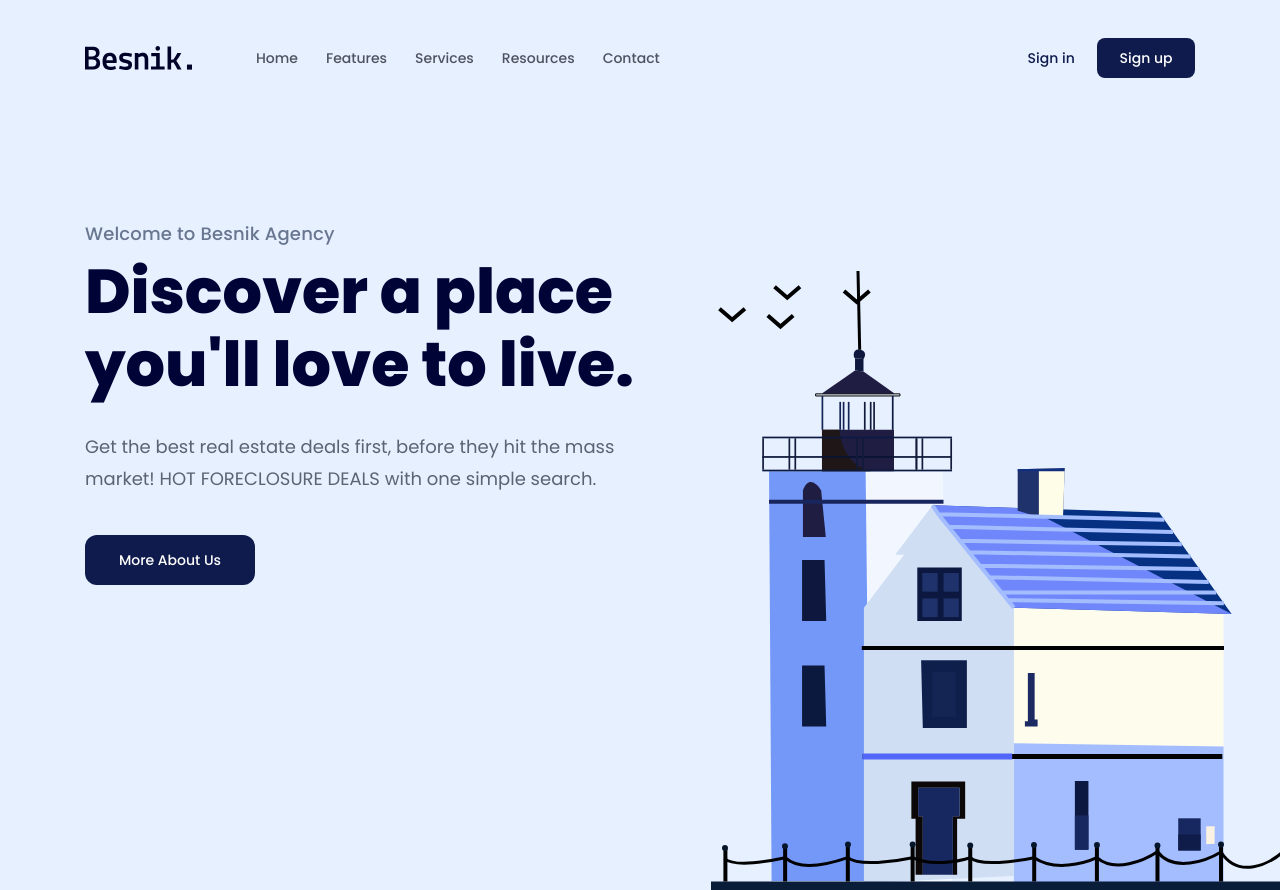
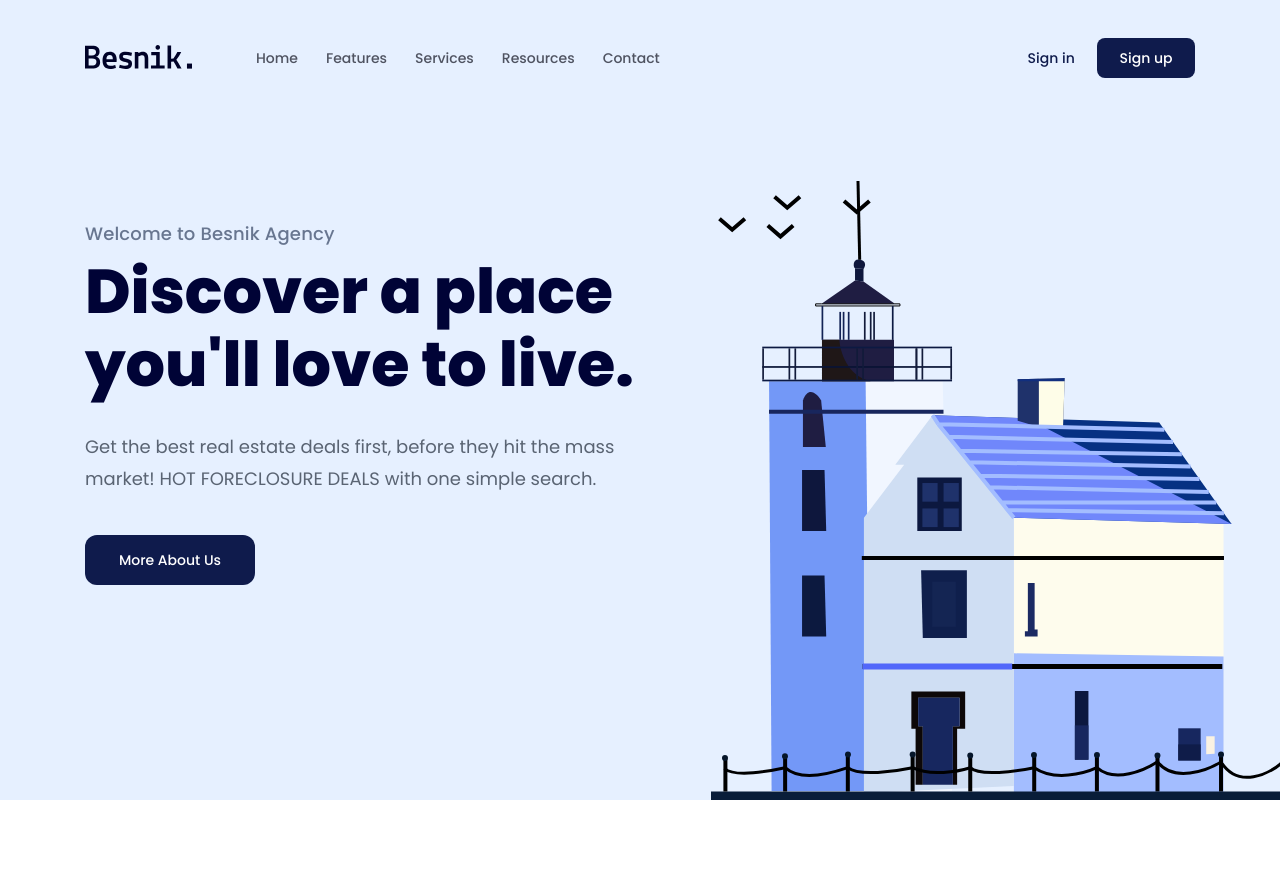
Before and after one commit to phanvanduyen2000/f8-htmlcss-01, a plain HTML site: page index.html in a window 1280 px wide. Shown: the top 890 px of the page. Drawn offline with Linux system fonts and the light colour scheme.

Commit message:
fix bug phần Logo

```diff
--- a/assets/css/styles.css
+++ b/assets/css/styles.css
@@ -64,7 +64,7 @@ a {
     flex-direction: column;
     position: relative;
     background: #e6f0ff;
-    height: 100vh;
+    height: calc(100vh - 90px);
 }
 
 .navbar {
@@ -143,6 +143,7 @@ a {
 }
 
 .hero-img {
+    max-height: 95%;
     position: absolute;
     bottom: 0;
     right: calc((100vw - 1110px) / 2 - 100px);
--- a/index.html
+++ b/index.html
@@ -24,7 +24,9 @@
                 <div class="content">
                     <nav class="navbar">
                         <!-- logo -->
-                        <img src="./assets/img/Logo.svg" alt="" />
+                        <a href="/"
+                            ><img src="./assets/img/Logo.svg" alt=""
+                        /></a>
                         <!-- navigation -->
                         <ul>
                             <li><a href="#!">Home</a></li>
```
